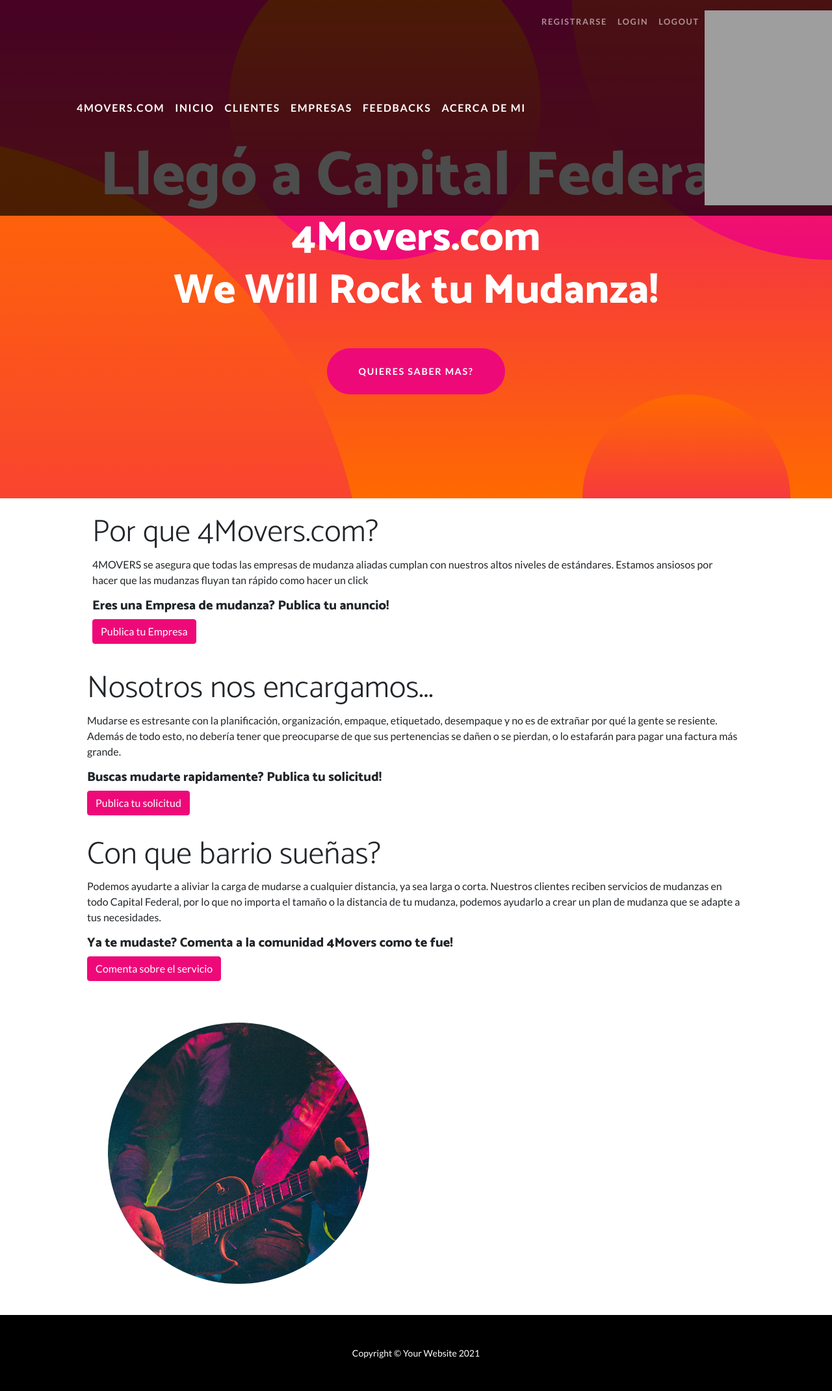
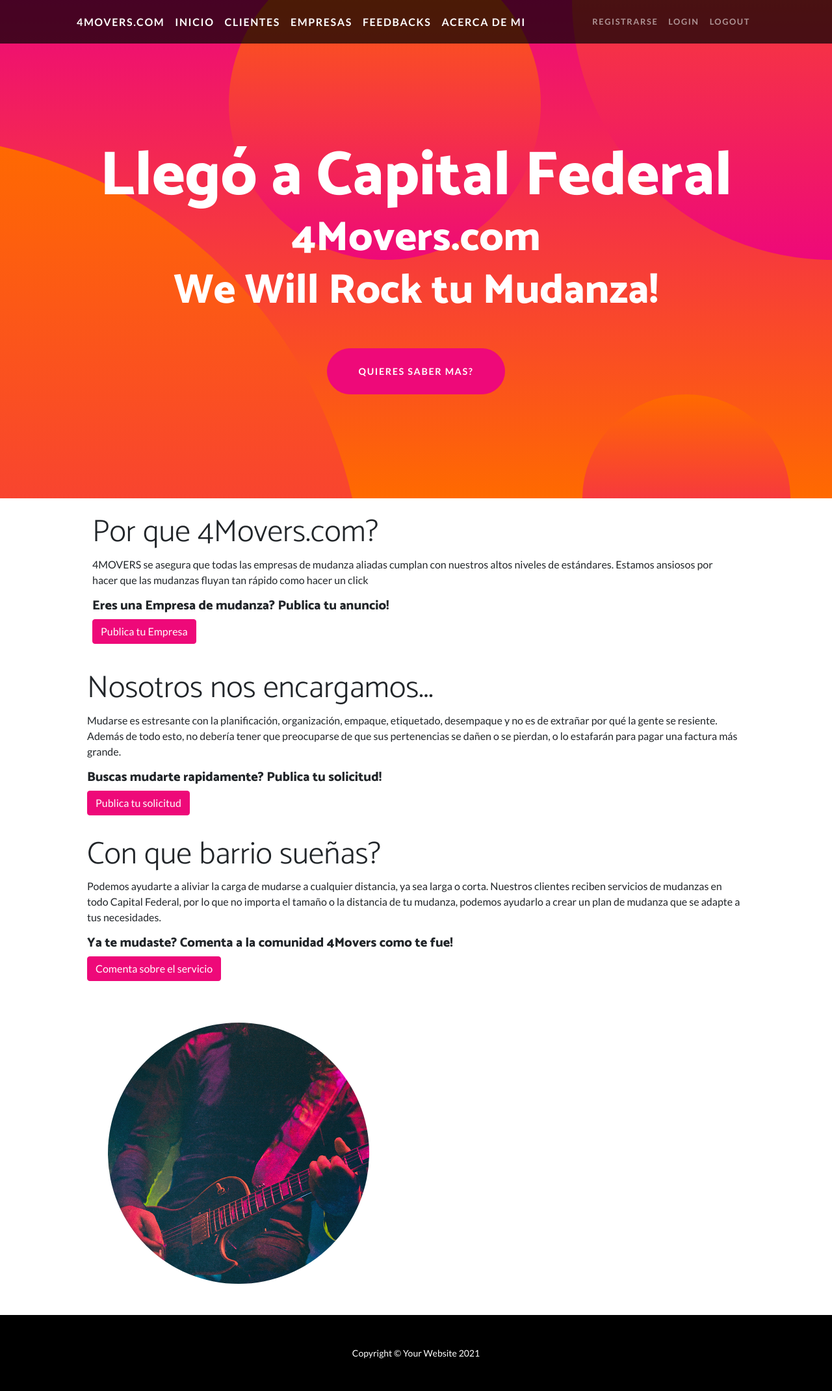
Before and after one commit to Busterazzurro/ProyectoPradaCoder, a Django app: page / in a window 1280 px wide. Shown: the whole page at 65% size. Run offline with Django 3.2, Linux system fonts and the light colour scheme; some libraries are stand-ins or nearby versions; grey boxes are pictures that could not be loaded.

Commit message:
Final para entrega

```diff
--- a/AppPrada/templates/AppPrada/index.html
+++ b/AppPrada/templates/AppPrada/index.html
@@ -34,7 +34,7 @@
                         <li class="nav-item"><a class="nav-link" href={% url 'Register' %}>Registrarse</a></li>
                         <li class="nav-item"><a class="nav-link" href={% url 'Login' %}>Login</a></li>
                         <li class="nav-item"><a class="nav-link" href={% url 'Logout' %}>Logout</a></li>
-                        <img src = {{url_avatar}} height='50'/>
+                        <!--  <img src = {{url_avatar}} height='50'/>-->
 
                     </ul>
                 </div>
--- a/AppPrada/templates/AppPrada/login.html
+++ b/AppPrada/templates/AppPrada/login.html
@@ -33,7 +33,7 @@
     <button type="submit" class="btn btn-success ">Ingresar</button>
     <a class="btn btn-success" href={%url 'Register'%}>Registrarse</a>
     <a class="btn btn-primary" href={%url 'Editar'%}>Editar User</a>
-    <a class="btn btn-primary" href={%url 'Editar_avatar'%}>Editar Avatar</a>
+
 
 </form>
 
```
Also changed, not shown: AppPrada/imagen/ima.jpeg (deleted), README.md.
